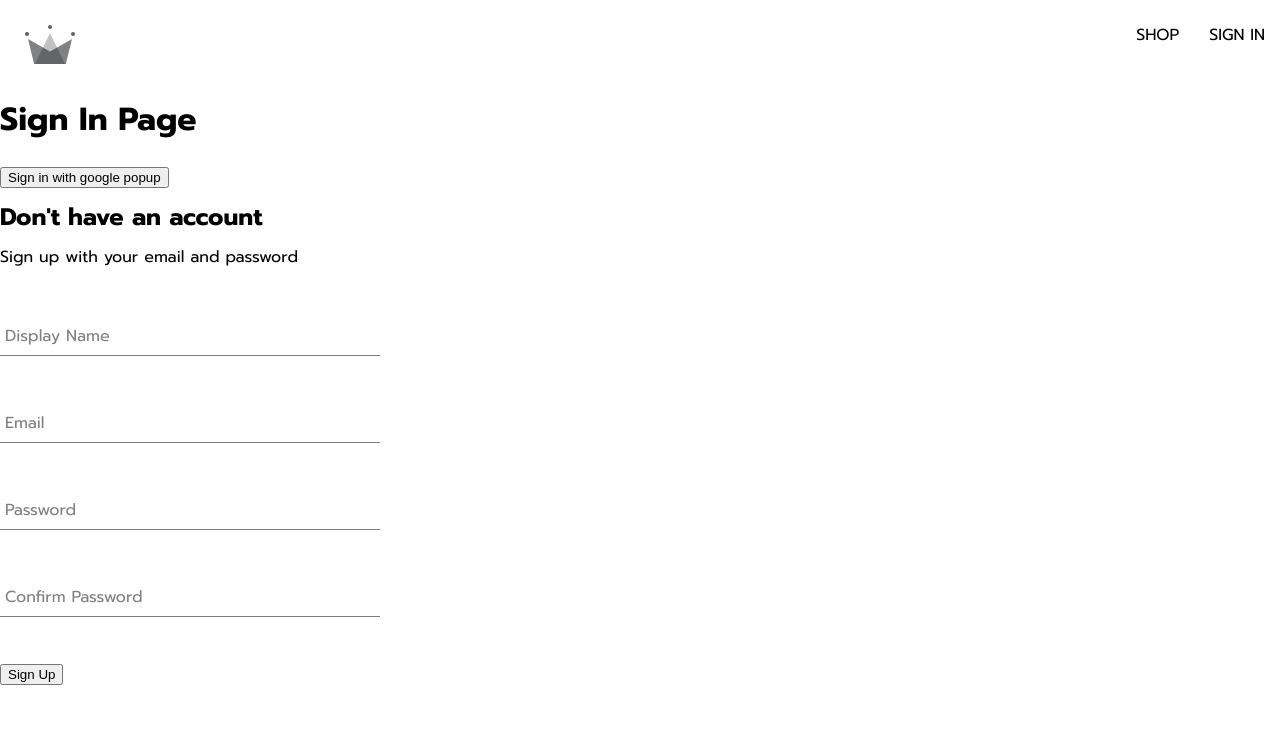
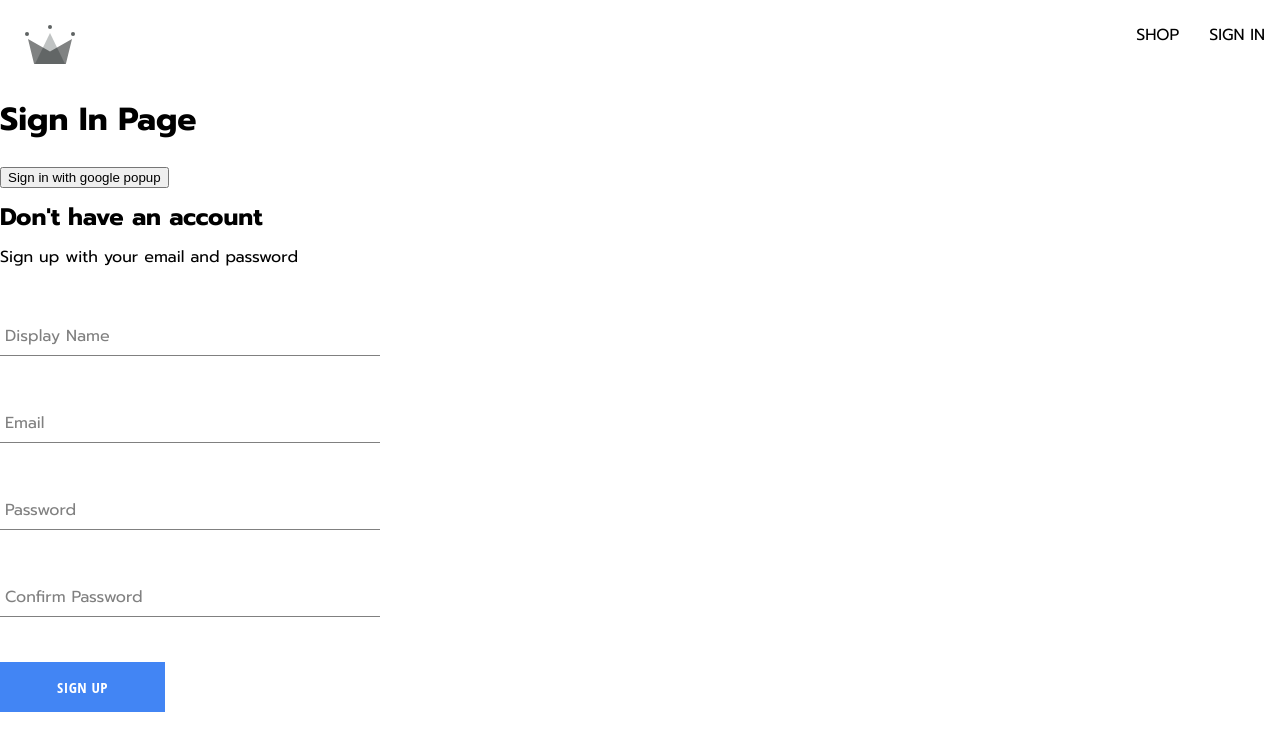
Before and after one commit to benzkittisak/crwn-clothing-v2, a React (Create React App) app: page /sign-in in a window 1280 px wide. Shown: the top 750 px of the page. Built offline with nearby package versions, Linux system fonts and the light colour scheme.

Commit message:
created button component and styled it

```diff
--- /dev/null
+++ b/src/components/button/button.component.jsx
@@ -0,0 +1,26 @@
+import "./button.styles.scss";
+
+/**
+ * MARK : BUTTON_TYPES_CLASSES
+ * เอาไว้ตรวจสอบว่าปุ่มนี้ควรจะใช้ className ตัวไหนเพราะว่าในเว็บเรา
+ * เราจะมีการแบ่งปุ่มออกเป็น 3 รูปแบบ แต่จะ Component เพียงแค่อันเดียว
+ */
+const BUTTON_TYPES_CLASSES = {
+  google: "google-sign-in",
+  inverted: "inverted",
+};
+
+const Button = ({ children, buttonOptions }) => {
+  return (
+    <button
+      className={`button-container ${
+        BUTTON_TYPES_CLASSES[buttonOptions.buttonType ? buttonOptions.buttonType : ""]
+      }`}
+      {...buttonOptions}
+    >
+      {children}
+    </button>
+  );
+};
+
+export default Button;
--- /dev/null
+++ b/src/components/button/button.styles.scss
@@ -0,0 +1,46 @@
+.button-container {
+  min-width: 165px;
+  width: auto;
+  height: 50px;
+  letter-spacing: 0.5px;
+  line-height: 50px;
+  padding: 0 35px 0 35px;
+  font-size: 15px;
+  background-color: black;
+  color: white;
+  text-transform: uppercase;
+  font-family: 'Open Sans Condensed';
+  font-weight: bolder;
+  border: none;
+  cursor: pointer;
+  display: flex;
+  justify-content: center;
+
+  &:hover {
+    background-color: white;
+    color: black;
+    border: 1px solid black;
+  }
+
+  &.google-sign-in {
+    background-color: #4285f4;
+    color: white;
+
+    &:hover {
+      background-color: #357ae8;
+      border: none;
+    }
+  }
+
+  &.inverted {
+    background-color: white;
+    color: black;
+    border: 1px solid black;
+
+    &:hover {
+      background-color: black;
+      color: white;
+      border: none;
+    }
+  }
+}
--- a/src/components/sign-up-form/sign-up-form.component.jsx
+++ b/src/components/sign-up-form/sign-up-form.component.jsx
@@ -4,6 +4,7 @@ import {
   createAuthUserWithEmailAndPassword,
   createUserDocmentFromAuth,
 } from "../../utils/firebase";
+import Button from "../button/button.component";
 import FormInput from "../form-input/form-input.component";
 
 import "./sign-up-form.styles.scss";
@@ -103,7 +104,11 @@ const SignUpForm = () => {
           }}
         />
 
-        <button type="submit">Sign Up</button>
+        <Button type="submit" buttonOptions={{
+          buttonType:'google'
+        }}>
+          Sign Up
+        </Button>
       </form>
     </div>
   );
```
